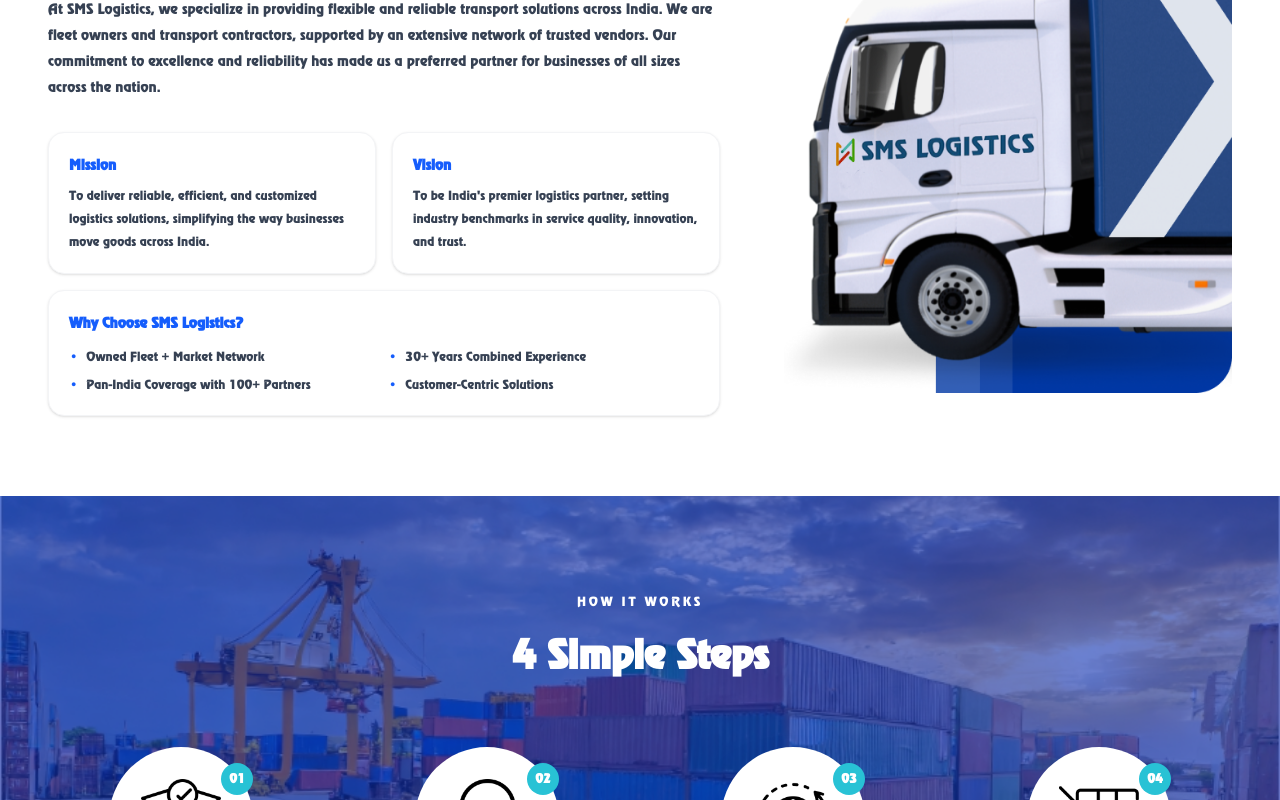
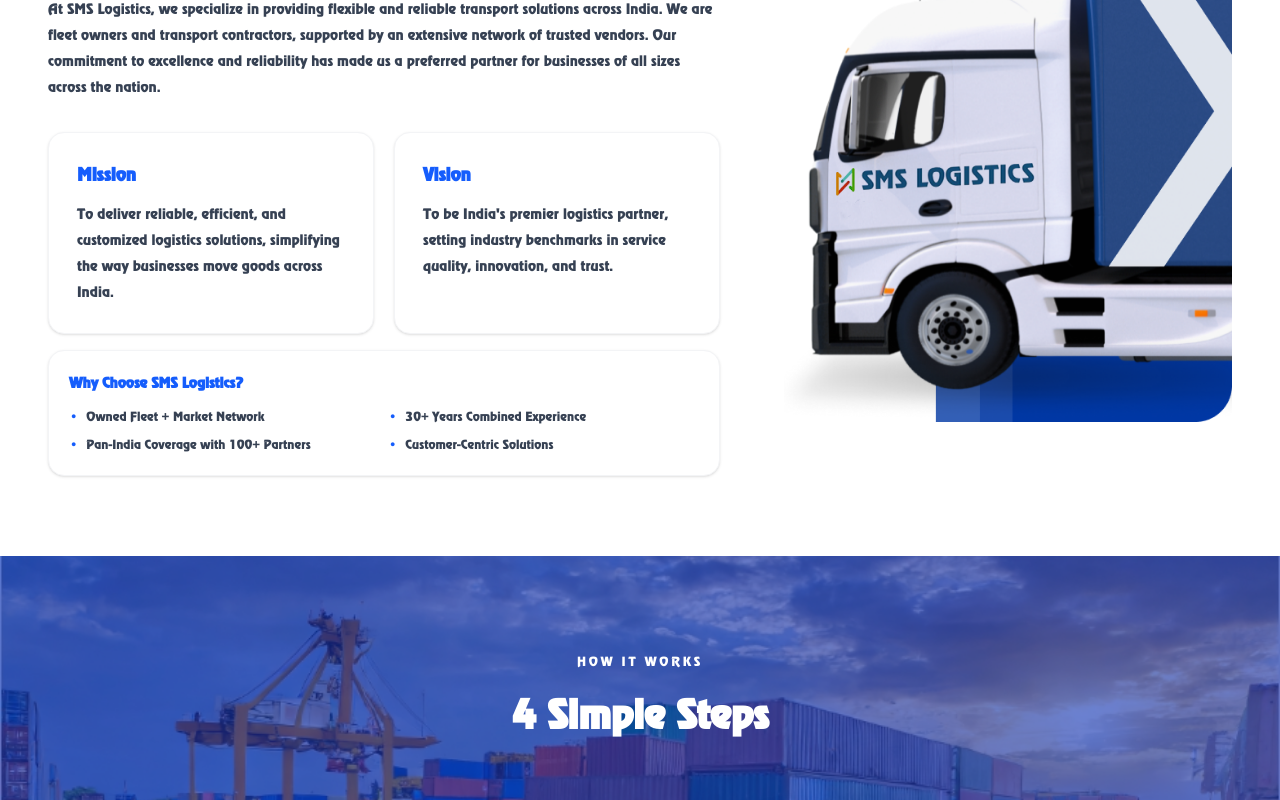
Before and after one commit to AneeVerse/sms-logistics, a Next.js app: page / in a window 1280 px wide. Shown: the part 1000-1800 px from the top of the page. Built offline with nearby package versions, Linux system fonts and the light colour scheme.

Commit message:
feat(ui): update service cards styling and footer content
- Increase padding and font sizes for mission/vision cards
- Update footer tagline and social links with proper hrefs
- Remove unused opening hours section

```diff
--- a/src/components/Footer.tsx
+++ b/src/components/Footer.tsx
@@ -37,7 +37,7 @@
 							</span>
 						</Link>
 						<p className="mt-4 sm:mt-5 text-white/70 leading-relaxed max-w-md text-sm sm:text-base">
-							Moving India, One Delivery at a Time. Since 2008.
+							Driving your business forward with a fleet you can trust.
 						</p>
 
 						<form className="mt-5 sm:mt-6 flex h-10 sm:h-12 rounded-full overflow-hidden bg-white/10 ring-1 ring-inset ring-white/15 focus-within:ring-2 focus-within:ring-[#0A3AB6] transition-all">
@@ -58,15 +58,17 @@
 						{/* Social icons */}
 						<div className="mt-5 sm:mt-6 flex items-center gap-2 sm:gap-3">
 							{[
-								{ label: "Facebook", d: "M15 3h-3a5 5 0 00-5 5v3H5v4h2v6h4v-6h3l1-4h-4V8a1 1 0 011-1h3z" },
-								{ label: "Twitter", d: "M23 3a10.9 10.9 0 01-3.14 1.53A4.48 4.48 0 0012 8v1A10.66 10.66 0 013 4s-4 9 5 13a11.64 11.64 0 01-7 2c9 5 20 0 20-11.5a4.5 4.5 0 00-.08-.83A7.72 7.72 0 0023 3z" },
-								{ label: "WhatsApp", d: "M12 2C6.48 2 2 6.48 2 12c0 1.54.36 3.04 1.05 4.35L2 22l5.65-1.05C8.96 21.64 10.46 22 12 22c5.52 0 10-4.48 10-10S17.52 2 12 2zm5.5 14.36c-.24.69-1.2 1.26-1.97 1.42-.52.11-1.2.21-3.49-.75-2.91-1.22-4.8-4.15-4.95-4.34-.14-.19-1.18-1.57-1.18-2.99 0-1.42.75-2.12 1.02-2.41.27-.29.59-.36.79-.36s.4.01.57.01c.18 0 .43-.07.67.51.24.59.83 2.02.9 2.17.07.15.12.32.02.51-.09.19-.14.31-.28.48-.14.17-.29.38-.41.51-.14.15-.28.31-.12.61.16.3.71 1.17 1.53 1.89 1.05.93 1.94 1.22 2.21 1.36.27.14.43.12.59-.07.16-.19.68-.79.86-1.06.18-.27.36-.23.61-.14.25.09 1.58.75 1.85.88.27.13.45.2.52.31.07.11.07.64-.17 1.33z" },
-								{ label: "Instagram", d: "M7 2h10a5 5 0 015 5v10a5 5 0 01-5 5H7a5 5 0 01-5-5V7a5 5 0 015-5zm10 4a1 1 0 110 2 1 1 0 010-2zm-5 2a5 5 0 100 10 5 5 0 000-10z" },
-								{ label: "YouTube", d: "M23.5 6.2a3 3 0 00-2.1-2.1C19.3 3.5 12 3.5 12 3.5s-7.3 0-9.4.6A3 3 0 00.5 6.2 31 31 0 000 12a31 31 0 00.5 5.8 3 3 0 002.1 2.1c2.1.6 9.4.6 9.4.6s7.3 0 9.4-.6a3 3 0 002.1-2.1A31 31 0 0024 12a31 31 0 00-.5-5.8zM10 15.5v-7l6 3.5-6 3.5z" },
+								{ label: "Facebook", href: "#", d: "M15 3h-3a5 5 0 00-5 5v3H5v4h2v6h4v-6h3l1-4h-4V8a1 1 0 011-1h3z" },
+								{ label: "Twitter", href: "#", d: "M23 3a10.9 10.9 0 01-3.14 1.53A4.48 4.48 0 0012 8v1A10.66 10.66 0 013 4s-4 9 5 13a11.64 11.64 0 01-7 2c9 5 20 0 20-11.5a4.5 4.5 0 00-.08-.83A7.72 7.72 0 0023 3z" },
+								{ label: "WhatsApp", href: "#", d: "M12 2C6.48 2 2 6.48 2 12c0 1.54.36 3.04 1.05 4.35L2 22l5.65-1.05C8.96 21.64 10.46 22 12 22c5.52 0 10-4.48 10-10S17.52 2 12 2zm5.5 14.36c-.24.69-1.2 1.26-1.97 1.42-.52.11-1.2.21-3.49-.75-2.91-1.22-4.8-4.15-4.95-4.34-.14-.19-1.18-1.57-1.18-2.99 0-1.42.75-2.12 1.02-2.41.27-.29.59-.36.79-.36s.4.01.57.01c.18 0 .43-.07.67.51.24.59.83 2.02.9 2.17.07.15.12.32.02.51-.09.19-.14.31-.28.48-.14.17-.29.38-.41.51-.14.15-.28.31-.12.61.16.3.71 1.17 1.53 1.89 1.05.93 1.94 1.22 2.21 1.36.27.14.43.12.59-.07.16-.19.68-.79.86-1.06.18-.27.36-.23.61-.14.25.09 1.58.75 1.85.88.27.13.45.2.52.31.07.11.07.64-.17 1.33z" },
+								{ label: "Instagram", href: "https://www.instagram.com/sms_logistics25?igsh=MWFscDl0YzI3MHdraw==", d: "M7 2h10a5 5 0 015 5v10a5 5 0 01-5 5H7a5 5 0 01-5-5V7a5 5 0 015-5zm10 4a1 1 0 110 2 1 1 0 010-2zm-5 2a5 5 0 100 10 5 5 0 000-10z" },
+								{ label: "LinkedIn", href: "https://www.linkedin.com/in/rakesh-sharma-42323a37a?utm_source=share&utm_campaign=share_via&utm_content=profile&utm_medium=android_app", d: "M20.447 20.452h-3.554v-5.569c0-1.328-.027-3.037-1.852-3.037-1.853 0-2.136 1.445-2.136 2.939v5.667H9.351V9h3.414v1.561h.046c.477-.9 1.637-1.85 3.37-1.85 3.601 0 4.267 2.37 4.267 5.455v6.286zM5.337 7.433c-1.144 0-2.063-.926-2.063-2.065 0-1.138.92-2.063 2.063-2.063 1.14 0 2.064.925 2.064 2.063 0 1.139-.925 2.065-2.064 2.065zm1.782 13.019H3.555V9h3.564v11.452zM22.225 0H1.771C.792 0 0 .774 0 1.729v20.542C0 23.227.792 24 1.771 24h20.451C23.2 24 24 23.227 24 22.271V1.729C24 .774 23.2 0 22.222 0h.003z" },
 							].map((icon) => (
 								<Link
 									key={icon.label}
-									href="#"
+									href={icon.href}
+									target={icon.href.startsWith('http') ? '_blank' : undefined}
+									rel={icon.href.startsWith('http') ? 'noopener noreferrer' : undefined}
 									aria-label={icon.label}
 									className="inline-flex h-7 w-7 sm:h-8 sm:w-8 items-center justify-center rounded-full bg-white/10 hover:bg-[#0A3AB6] transition-colors"
 								>
@@ -135,13 +137,8 @@
 								<Link href="mailto:smslogisticsoffcial@gmail.com" className="hover:text-white transition-colors text-sm sm:text-base">smslogisticsoffcial@gmail.com</Link>
 							</li>
 							<li className="flex items-start gap-2 sm:gap-3 text-white/80">
-								<span className="mt-0.5 inline-flex h-7 w-7 sm:h-8 sm:w-8 items-center justify-center rounded-full bg-white/10 shrink-0">
-									<svg xmlns="http://www.w3.org/2000/svg" viewBox="0 0 24 24" fill="none" className="h-3 w-3 sm:h-4 sm:w-4" stroke="currentColor" strokeWidth="2">
-										<path d="M12 8v5l3 2" strokeLinecap="round"/>
-										<circle cx="12" cy="12" r="9"/>
-									</svg>
-								</span>
-								<div className="text-sm sm:text-base">Mon – Sat: 8 am – 5 pm,<br/>Sunday: CLOSED</div>
+
+
 							</li>
 						</ul>
 					</div>
--- a/src/components/Service.tsx
+++ b/src/components/Service.tsx
@@ -26,22 +26,22 @@
 
           <div className="mt-6 sm:mt-8 flex flex-col gap-3 sm:gap-4">
             {/* Mission & Vision Cards */}
-            <div className="grid grid-cols-1 md:grid-cols-2 gap-3 sm:gap-4">
-              <div className="rounded-2xl bg-white border border-gray-100 shadow-sm p-4 sm:p-5">
-                <div className="text-blue-600 text-sm sm:text-base font-semibold mb-2">
+            <div className="grid grid-cols-1 md:grid-cols-2 gap-4 sm:gap-5">
+              <div className="rounded-2xl bg-white border border-gray-100 shadow-sm p-5 sm:p-6 md:p-7">
+                <div className="text-blue-600 text-base sm:text-lg md:text-xl font-semibold mb-3">
                   Mission
                 </div>
-                <p className="text-gray-700 leading-relaxed text-xs sm:text-sm">
+                <p className="text-gray-700 leading-relaxed text-sm sm:text-base">
                   To deliver reliable, efficient, and customized logistics solutions,
                   simplifying the way businesses move goods across India.
                 </p>
               </div>
 
-              <div className="rounded-2xl bg-white border border-gray-100 shadow-sm p-4 sm:p-5">
-                <div className="text-blue-600 text-sm sm:text-base font-semibold mb-2">
+              <div className="rounded-2xl bg-white border border-gray-100 shadow-sm p-5 sm:p-6 md:p-7">
+                <div className="text-blue-600 text-base sm:text-lg md:text-xl font-semibold mb-3">
                   Vision
                 </div>
-                <p className="text-gray-700 leading-relaxed text-xs sm:text-sm">
+                <p className="text-gray-700 leading-relaxed text-sm sm:text-base">
                   To be India&apos;s premier logistics partner, setting industry benchmarks
                   in service quality, innovation, and trust.
                 </p>
```
